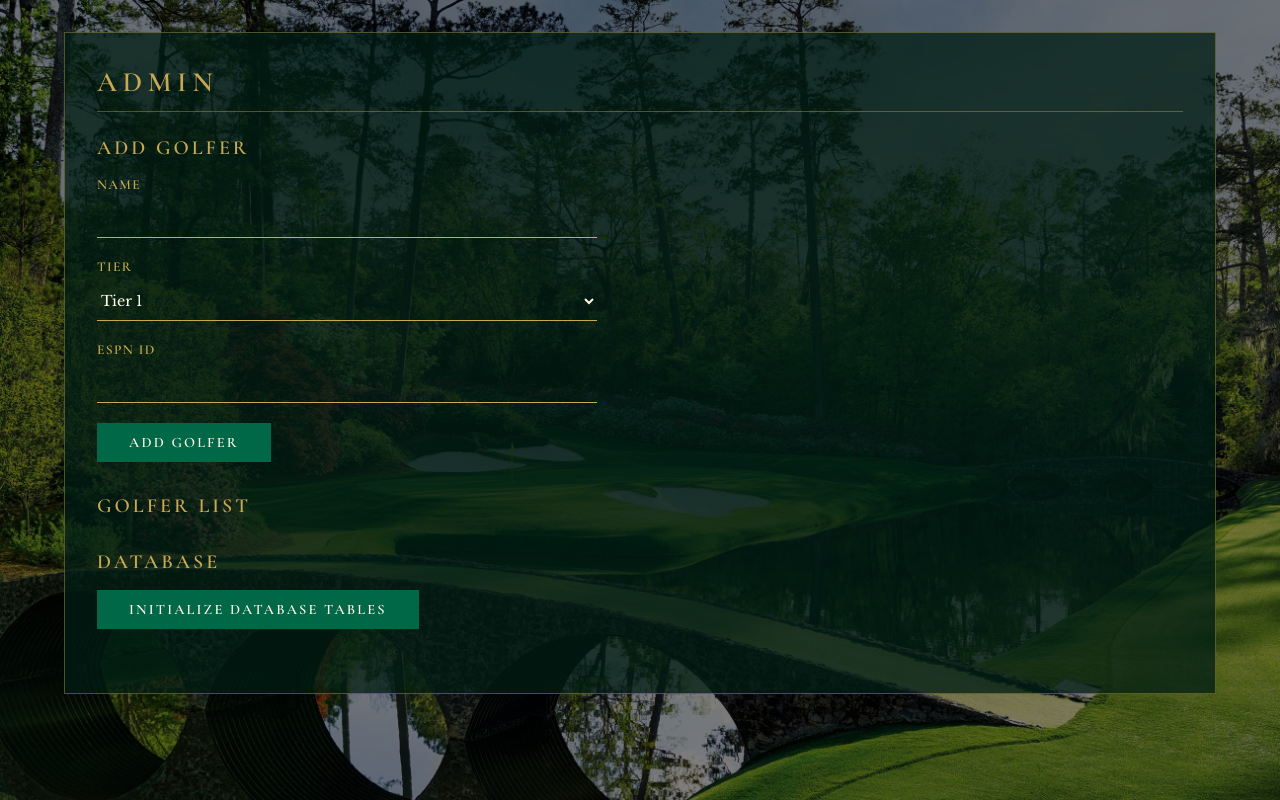
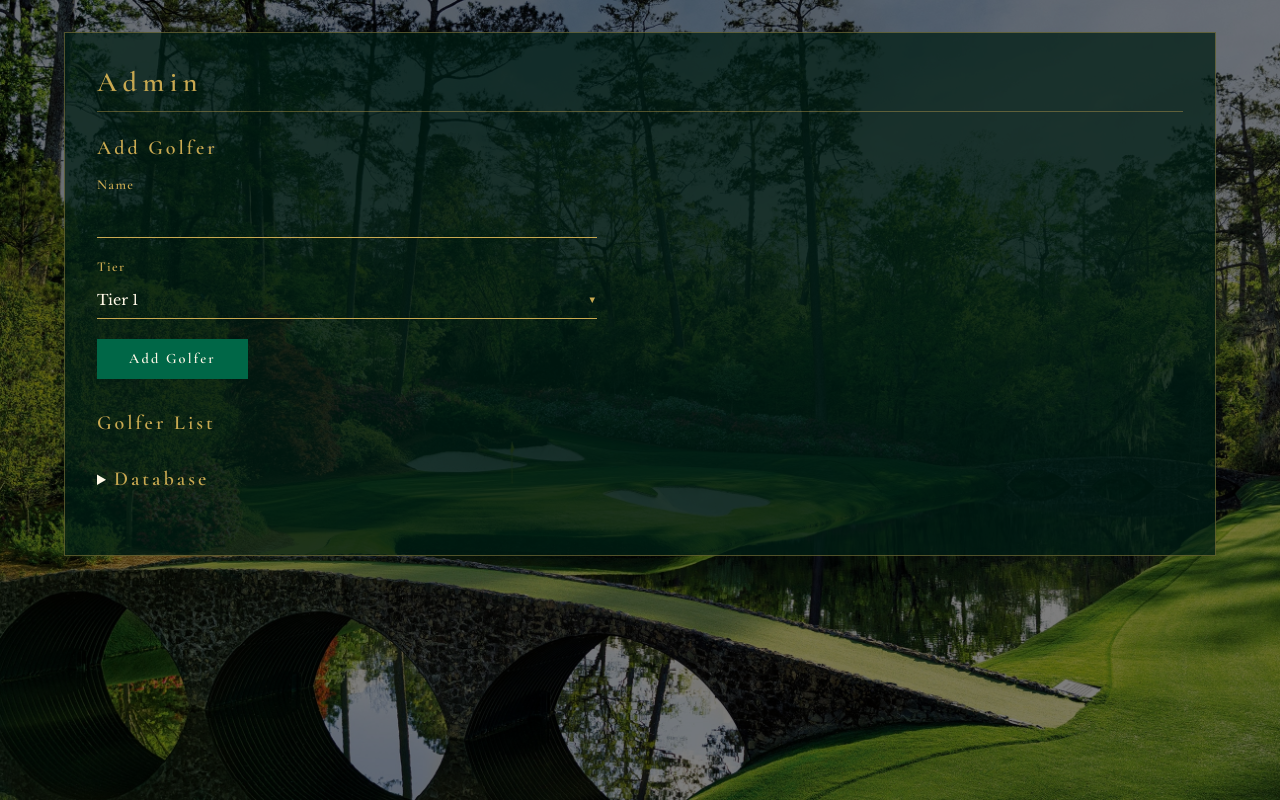
Before and after one commit to coryinsiderz/masters-pool, a Flask app: template templates/admin.html in a window 1280 px wide. Run offline with Flask 3, Linux system fonts and the light colour scheme; the template is opened without the code that fills it, so the values that code supplies are empty; some libraries are stand-ins or nearby versions.

Commit message:
Custom styled dropdowns, dropdown opacity fixes, mixed case site-wide

```diff
--- a/app.py
+++ b/app.py
@@ -42,10 +42,12 @@ def load_user():
 def inject_globals():
     deadline = datetime.fromisoformat(Config.PICKS_DEADLINE)
     now = datetime.now(timezone(timedelta(hours=-4)))
+    user = g.get("current_user")
     return {
-        "current_user": g.get("current_user"),
+        "current_user": user,
         "picks_deadline": Config.PICKS_DEADLINE,
         "picks_locked": now > deadline,
+        "is_admin": user and user["username"] == Config.ADMIN_USERNAME,
     }
 
 
--- a/static/css/style.css
+++ b/static/css/style.css
@@ -78,7 +78,7 @@ body {
     text-decoration: none;
     font-size: 1.3rem;
     letter-spacing: 0.2em;
-    text-transform: uppercase;
+
     padding: 1rem 0;
     white-space: nowrap;
 }
@@ -140,7 +140,7 @@ body {
     color: var(--augusta-gold);
     font-size: 1.75rem;
     letter-spacing: 0.2em;
-    text-transform: uppercase;
+
     margin-bottom: 1.5rem;
     border-bottom: 1px solid var(--panel-border);
     padding-bottom: 0.75rem;
@@ -152,7 +152,7 @@ body {
     color: var(--augusta-gold);
     font-size: 1.25rem;
     letter-spacing: 0.15em;
-    text-transform: uppercase;
+
     margin-bottom: 1rem;
 }
 
@@ -184,8 +184,12 @@ body {
     font-weight: 600;
     font-size: 0.8rem;
     letter-spacing: 0.1em;
+
+    border: 1px solid var(--grid-line);
+}
+
+.leaderboard-table thead th {
     text-transform: uppercase;
-    border: 1px solid var(--grid-line);
 }
 
 .data-table tbody td {
@@ -229,7 +233,7 @@ body {
     font-weight: 600;
     font-size: 0.85rem;
     letter-spacing: 0.1em;
-    text-transform: uppercase;
+
     margin-bottom: 0.4rem;
     color: var(--augusta-gold);
 }
@@ -273,7 +277,7 @@ body {
     font-size: 0.9rem;
     font-weight: 600;
     letter-spacing: 0.15em;
-    text-transform: uppercase;
+
     cursor: pointer;
     border: none;
     transition: background 0.2s;
@@ -321,19 +325,13 @@ body {
     text-align: center;
     font-size: 1.75rem;
     letter-spacing: 0.2em;
-    text-transform: none;
+
     margin-bottom: 2rem;
     border-bottom: 1px solid var(--panel-border);
     padding-bottom: 0.75rem;
 }
 
-.auth-container .form-group label {
-    text-transform: none;
-}
 
-.auth-container .btn {
-    text-transform: none;
-}
 
 .auth-link {
     text-align: center;
@@ -365,7 +363,7 @@ body {
     font-weight: 600;
     font-size: 0.85rem;
     letter-spacing: 0.1em;
-    text-transform: uppercase;
+
     margin-bottom: 0.4rem;
     color: var(--augusta-gold);
 }
@@ -461,6 +459,96 @@ body {
 }
 
 
+/* ── Custom dropdowns ── */
+
+.custom-dropdown {
+    position: relative;
+    width: 100%;
+}
+
+.custom-dropdown-trigger {
+    width: 100%;
+    padding: 0.6rem 0;
+    background: transparent;
+    border: none;
+    border-bottom: 1px solid var(--augusta-gold);
+    color: var(--augusta-cream);
+    font-family: 'Libre Baskerville', Georgia, serif;
+    font-size: 0.9rem;
+    cursor: pointer;
+    display: flex;
+    justify-content: space-between;
+    align-items: center;
+    transition: border-color 0.2s;
+}
+
+.custom-dropdown-trigger:hover {
+    border-bottom-color: var(--augusta-cream);
+}
+
+.custom-dropdown-trigger .dd-arrow {
+    color: var(--augusta-gold);
+    font-size: 0.6rem;
+    margin-left: 0.5rem;
+    transition: transform 0.2s;
+}
+
+.custom-dropdown.open .dd-arrow {
+    transform: rotate(180deg);
+}
+
+.custom-dropdown-trigger .dd-placeholder {
+    color: rgba(255, 248, 231, 0.4);
+}
+
+.custom-dropdown-options {
+    display: none;
+    position: absolute;
+    top: 100%;
+    left: 0;
+    right: 0;
+    background: rgba(0, 20, 12, 0.92);
+    border: 1px solid var(--grid-line);
+    border-top: none;
+    max-height: 240px;
+    overflow-y: auto;
+    z-index: 100;
+}
+
+.custom-dropdown.open .custom-dropdown-options {
+    display: block;
+}
+
+.custom-dropdown-option {
+    padding: 0.5rem 0.6rem;
+    font-family: 'Libre Baskerville', Georgia, serif;
+    font-size: 0.9rem;
+    color: var(--augusta-cream);
+    cursor: pointer;
+    transition: background 0.15s;
+}
+
+.custom-dropdown-option:hover {
+    background: rgba(0, 61, 42, 0.92);
+}
+
+.custom-dropdown-option.selected {
+    background: rgba(0, 61, 42, 0.92);
+}
+
+.custom-dropdown-options::-webkit-scrollbar {
+    width: 6px;
+}
+
+.custom-dropdown-options::-webkit-scrollbar-track {
+    background: #002a1a;
+}
+
+.custom-dropdown-options::-webkit-scrollbar-thumb {
+    background: var(--grid-line);
+}
+
+
 /* ── Mobile ── */
 
 @media (max-width: 768px) {
--- a/templates/admin.html
+++ b/templates/admin.html
@@ -14,19 +14,22 @@
                 <input type="text" id="name" name="name" required>
             </div>
             <div class="form-group">
-                <label for="tier">Tier</label>
-                <select id="tier" name="tier">
-                    <option value="1">Tier 1</option>
-                    <option value="2">Strong Side</option>
-                    <option value="3">Weak Side</option>
-                    <option value="4">Maybe</option>
-                    <option value="5">Meh</option>
-                    <option value="6">Do You Believe in Miracles</option>
-                </select>
-            </div>
-            <div class="form-group">
-                <label for="espn_id">ESPN ID</label>
-                <input type="text" id="espn_id" name="espn_id">
+                <label>Tier</label>
+                <div class="custom-dropdown">
+                    <input type="hidden" name="tier" value="1">
+                    <div class="custom-dropdown-trigger">
+                        <span class="dd-text">Tier 1</span>
+                        <span class="dd-arrow">&#9660;</span>
+                    </div>
+                    <div class="custom-dropdown-options">
+                        <div class="custom-dropdown-option selected" data-value="1">Tier 1</div>
+                        <div class="custom-dropdown-option" data-value="2">Strong Side</div>
+                        <div class="custom-dropdown-option" data-value="3">Weak Side</div>
+                        <div class="custom-dropdown-option" data-value="4">Maybe</div>
+                        <div class="custom-dropdown-option" data-value="5">Meh</div>
+                        <div class="custom-dropdown-option" data-value="6">Do You Believe in Miracles</div>
+                    </div>
+                </div>
             </div>
             <button type="submit" class="btn btn-primary">Add Golfer</button>
         </form>
@@ -75,11 +78,11 @@
         {% endfor %}
     </section>
 
-    <section class="admin-section">
-        <h2>Database</h2>
-        <form method="POST" action="{{ url_for('admin.init_db') }}">
+    <details class="admin-section">
+        <summary><h2 style="display:inline">Database</h2></summary>
+        <form method="POST" action="{{ url_for('admin.init_db') }}" style="margin-top:1rem">
             <button type="submit" class="btn btn-primary">Initialize Database Tables</button>
         </form>
-    </section>
+    </details>
 </div>
 {% endblock %}
--- a/templates/base.html
+++ b/templates/base.html
@@ -17,14 +17,13 @@
     {% if current_user %}
     <nav class="main-nav">
         <div class="nav-inner">
-            <a href="{{ url_for('leaderboard.leaderboard') }}" class="nav-brand">BALTZ MASTERS POOL</a>
+            <a href="{{ url_for('leaderboard.leaderboard') }}" class="nav-brand">Baltz Masters Pool</a>
             <button class="nav-toggle" aria-label="Menu">&#9776;</button>
             <ul class="nav-links">
                 <li><a href="{{ url_for('leaderboard.leaderboard') }}">Leaderboard</a></li>
-                <li><a href="{{ url_for('picks.picks') }}">My Picks</a></li>
                 <li><a href="{{ url_for('team.team') }}">My Team</a></li>
                 <li><a href="{{ url_for('scores.scores') }}">Live Scores</a></li>
-                {% if current_user.username == config.ADMIN_USERNAME %}
+                {% if is_admin %}
                 <li><a href="{{ url_for('admin.admin') }}">Admin</a></li>
                 {% endif %}
                 <li class="nav-logout"><a href="{{ url_for('auth.logout') }}">Logout</a></li>
--- a/templates/leaderboard.html
+++ b/templates/leaderboard.html
@@ -5,7 +5,7 @@
 {% block content %}
 <div class="page-container">
     <h1>Pool Leaderboard</h1>
-    <table class="data-table">
+    <table class="data-table leaderboard-table">
         <thead>
             <tr>
                 <th>Pos</th>
```
Also changed, not shown: static/js/app.js (+41 -0 lines), templates/picks.html (+24 -10 lines).
